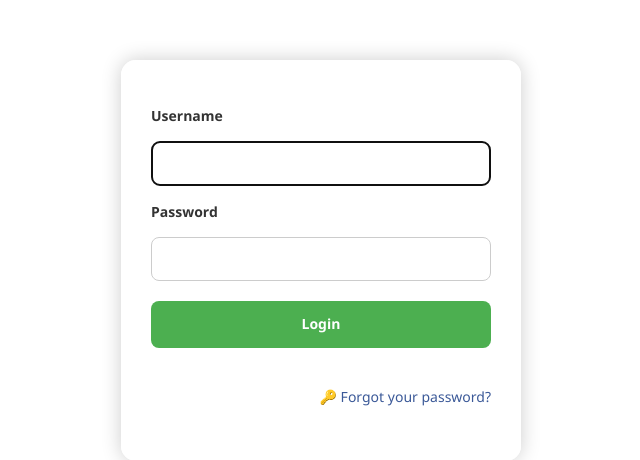
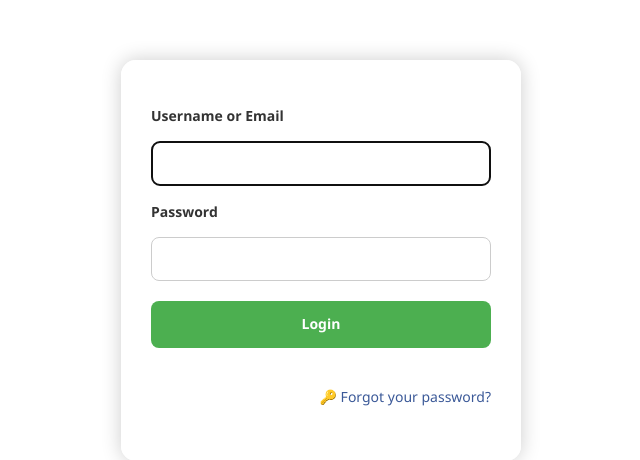
Before and after one commit to Maryam-tli/travel_site, a Django app: page /accounts/login/ in a window 1280 px wide. Shown: the part 367-827 px from the top of the page, without its empty margins (319-959 px from the left). Run offline with Django 4.2, Linux system fonts and the light colour scheme; some libraries are stand-ins or nearby versions.

Commit message:
changed the first title from 'Username' to 'Username and Email

```diff
--- a/templates/registration/login.html
+++ b/templates/registration/login.html
@@ -25,7 +25,7 @@
       <form method="post" action="{% url 'login' %}">
         {% csrf_token %}
 
-        <label for="id_username">Username</label>
+        <label for="id_username">Username or Email</label>
         {{ form.username }}
 
         <label for="id_password">Password</label>
```
